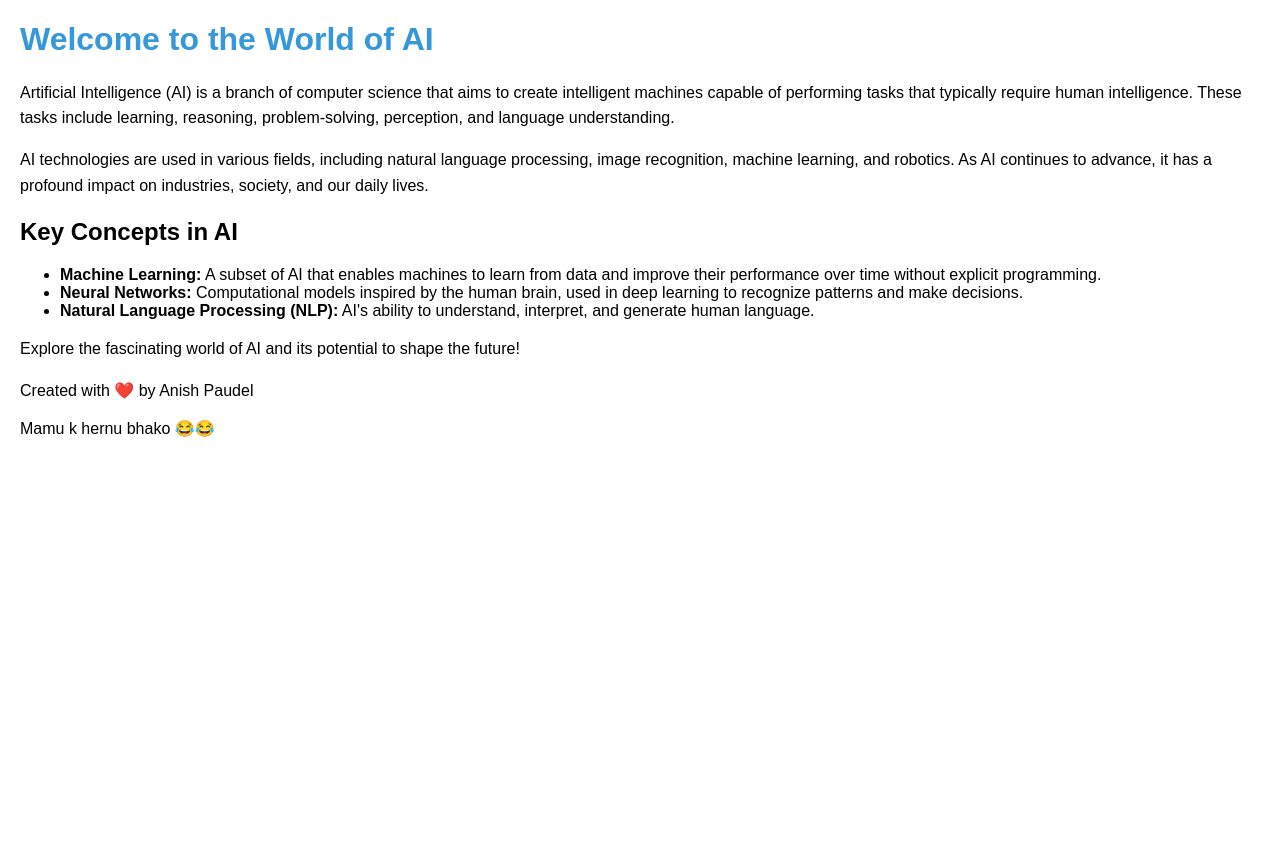
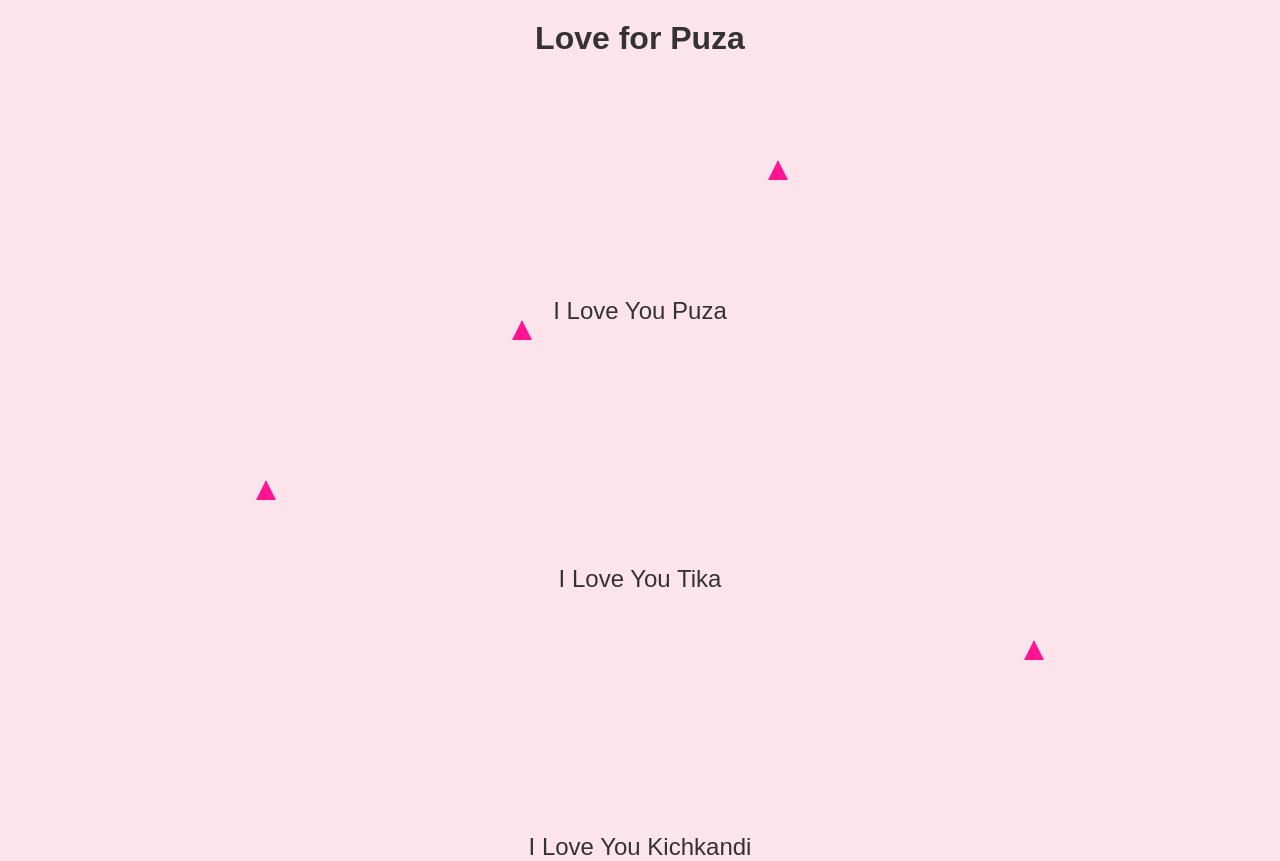
Before and after one commit to Anish98123/AI, a plain HTML site: page index.html in a window 1280 px wide. Before the commit the page ends 800 px from the top, so only its background shows below. Drawn offline with Linux system fonts and the light colour scheme.

Commit message:
Add files via upload

```diff
--- a/index.html
+++ b/index.html
@@ -3,40 +3,82 @@
 <head>
     <meta charset="UTF-8">
     <meta name="viewport" content="width=device-width, initial-scale=1.0">
-    <title>About AI</title>
+    <title>Love for Puza</title>
     <style>
         body {
-            font-family: Arial, sans-serif;
-            margin: 20px;
+            margin: 0;
+            overflow: hidden;
+            background-color: #fce4ec; /* Background color */
         }
+
         h1 {
-            color: #3498db;
+            font-family: 'Arial', sans-serif;
+            color: #333;
+            text-align: center;
+            margin-top: 20px;
+            font-size: 2em;
+            animation: fadeIn 3s forwards; /* Text animation */
         }
-        p {
-            line-height: 1.6;
+
+        @keyframes fadeIn {
+            from {
+                opacity: 0;
+            }
+            to {
+                opacity: 1;
+            }
+        }
+
+        .heart {
+            position: absolute;
+            width: 20px;
+            height: 20px;
+            background-color: #ff1493; /* Heart color */
+            clip-path: polygon(50% 0%, 0% 100%, 100% 100%);
+            animation: floatHeart linear infinite;
+        }
+
+        @keyframes floatHeart {
+            0%, 100% {
+                transform: translateY(0);
+            }
+            50% {
+                transform: translateY(-20px);
+            }
+        }
+
+        .message {
+            font-family: 'Arial', sans-serif;
+            color: #333;
+            text-align: center;
+            font-size: 1.5em;
+            margin-top: 30vh;
+            position: relative;
+            animation: slideIn 2s forwards; /* Message animation */
+        }
+
+        @keyframes slideIn {
+            from {
+                opacity: 0;
+                transform: translateY(-50px);
+            }
+            to {
+                opacity: 1;
+                transform: translateY(0);
+            }
         }
     </style>
 </head>
 <body>
-    <h1>Welcome to the World of AI</h1>
+    <div class="heart" style="top: 60vh; left: 20vw;"></div>
+    <div class="heart" style="top: 40vh; left: 40vw;"></div>
+    <div class="heart" style="top: 20vh; left: 60vw;"></div>
+    <div class="heart" style="top: 80vh; left: 80vw;"></div>
 
-    <p>Artificial Intelligence (AI) is a branch of computer science that aims to create intelligent machines capable of performing tasks that typically require human intelligence. These tasks include learning, reasoning, problem-solving, perception, and language understanding.</p>
+    <h1>Love for Puza</h1>
 
-    <p>AI technologies are used in various fields, including natural language processing, image recognition, machine learning, and robotics. As AI continues to advance, it has a profound impact on industries, society, and our daily lives.</p>
-
-    <h2>Key Concepts in AI</h2>
-
-    <ul>
-        <li><strong>Machine Learning:</strong> A subset of AI that enables machines to learn from data and improve their performance over time without explicit programming.</li>
-        <li><strong>Neural Networks:</strong> Computational models inspired by the human brain, used in deep learning to recognize patterns and make decisions.</li>
-        <li><strong>Natural Language Processing (NLP):</strong> AI's ability to understand, interpret, and generate human language.</li>
-    </ul>
-
-    <p>Explore the fascinating world of AI and its potential to shape the future!</p>
-
-    <footer>
-        <p>Created with ❤️ by Anish Paudel</p>
-    </footer>
-Mamu k hernu bhako 😂😂
+    <div class="message">I Love You Puza</div>
+    <div class="message" style="animation-delay: 1s;">I Love You Tika</div>
+    <div class="message" style="animation-delay: 2s;">I Love You Kichkandi</div>
 </body>
 </html>
```
